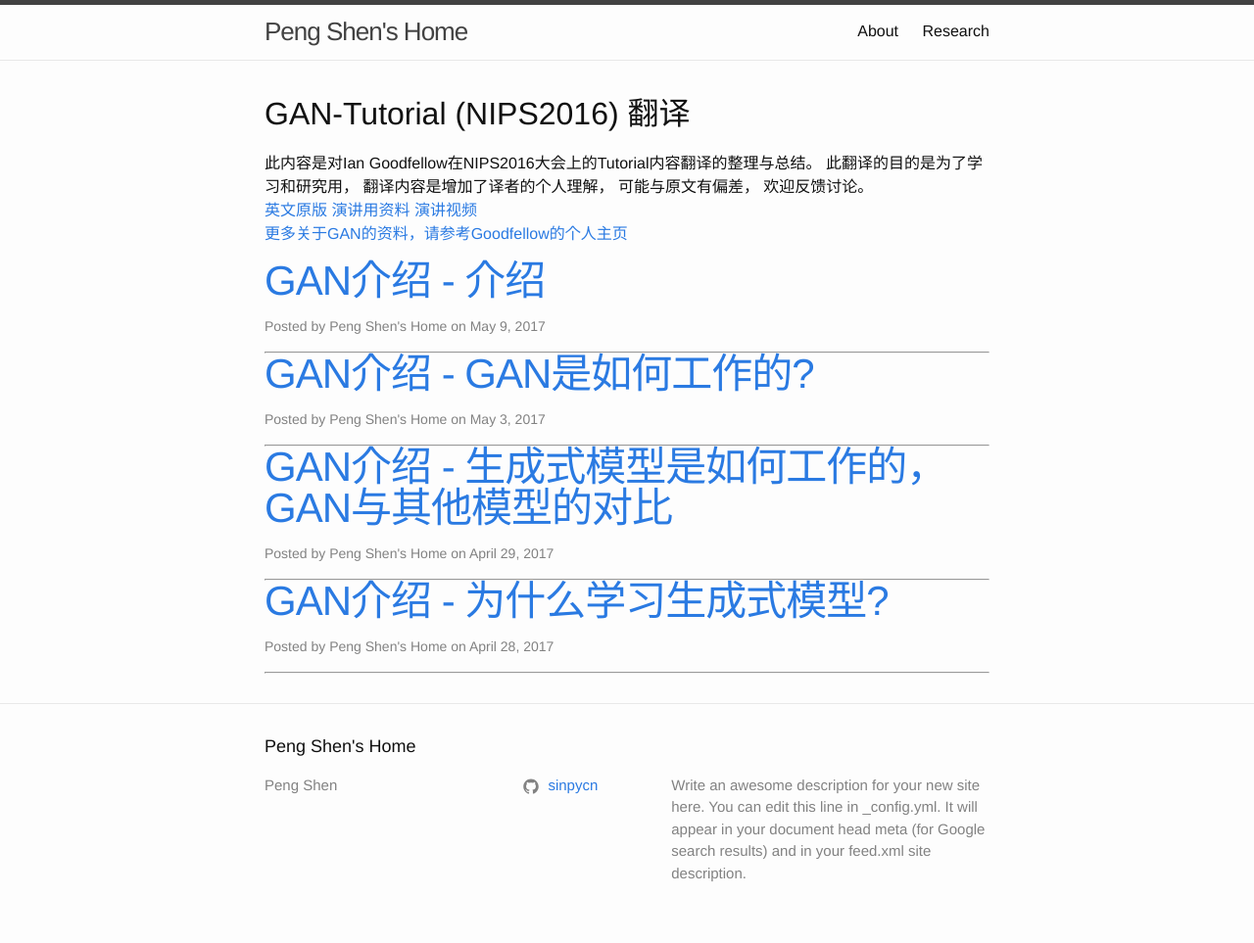
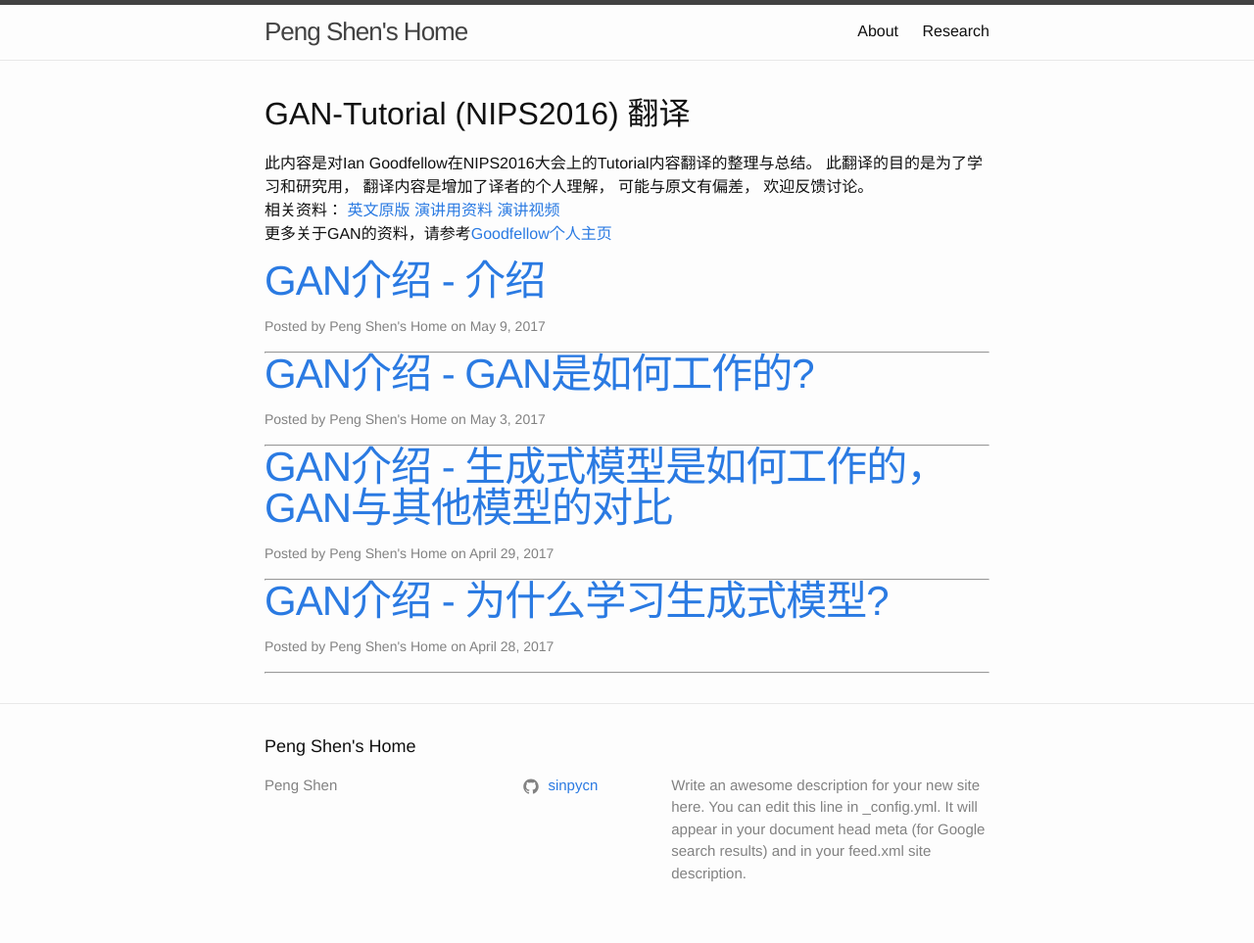
Before and after one commit to sinpycn/sinpycn.github.io, a Jekyll site: the page built from category/gan-tutorial.html, in a window 1280 px wide. Shown: the whole page at 98% size. Built offline with Jekyll 4.4.1, drawn with Linux system fonts in a browser that asks for light colours.

Commit message:
Update gan-tutorial.html

```diff
--- a/category/gan-tutorial.html
+++ b/category/gan-tutorial.html
@@ -6,8 +6,8 @@ category: gan-tutorial
 
 此内容是对Ian Goodfellow在NIPS2016大会上的Tutorial内容翻译的整理与总结。
 此翻译的目的是为了学习和研究用， 翻译内容是增加了译者的个人理解， 可能与原文有偏差， 欢迎反馈讨论。 <br>
-<a href="https://arxiv.org/abs/1701.00160" target="_blank">英文原版</a>
+相关资料： <a href="https://arxiv.org/abs/1701.00160" target="_blank">英文原版</a>
 <a href="http://www.iangoodfellow.com/slides/2016-12-04-NIPS.pdf" target="_blank">演讲用资料</a>
 <a href="https://channel9.msdn.com/Events/Neural-Information-Processing-Systems-Conference/Neural-Information-Processing-Systems-Conference-NIPS-2016/Generative-Adversarial-Networks" target="_blank">演讲视频</a>
 <br>
-<a href="http://www.iangoodfellow.com/" target="_blank">更多关于GAN的资料，请参考Goodfellow的个人主页</a>
+更多关于GAN的资料，请参考<a href="http://www.iangoodfellow.com/" target="_blank">Goodfellow个人主页</a>
```
